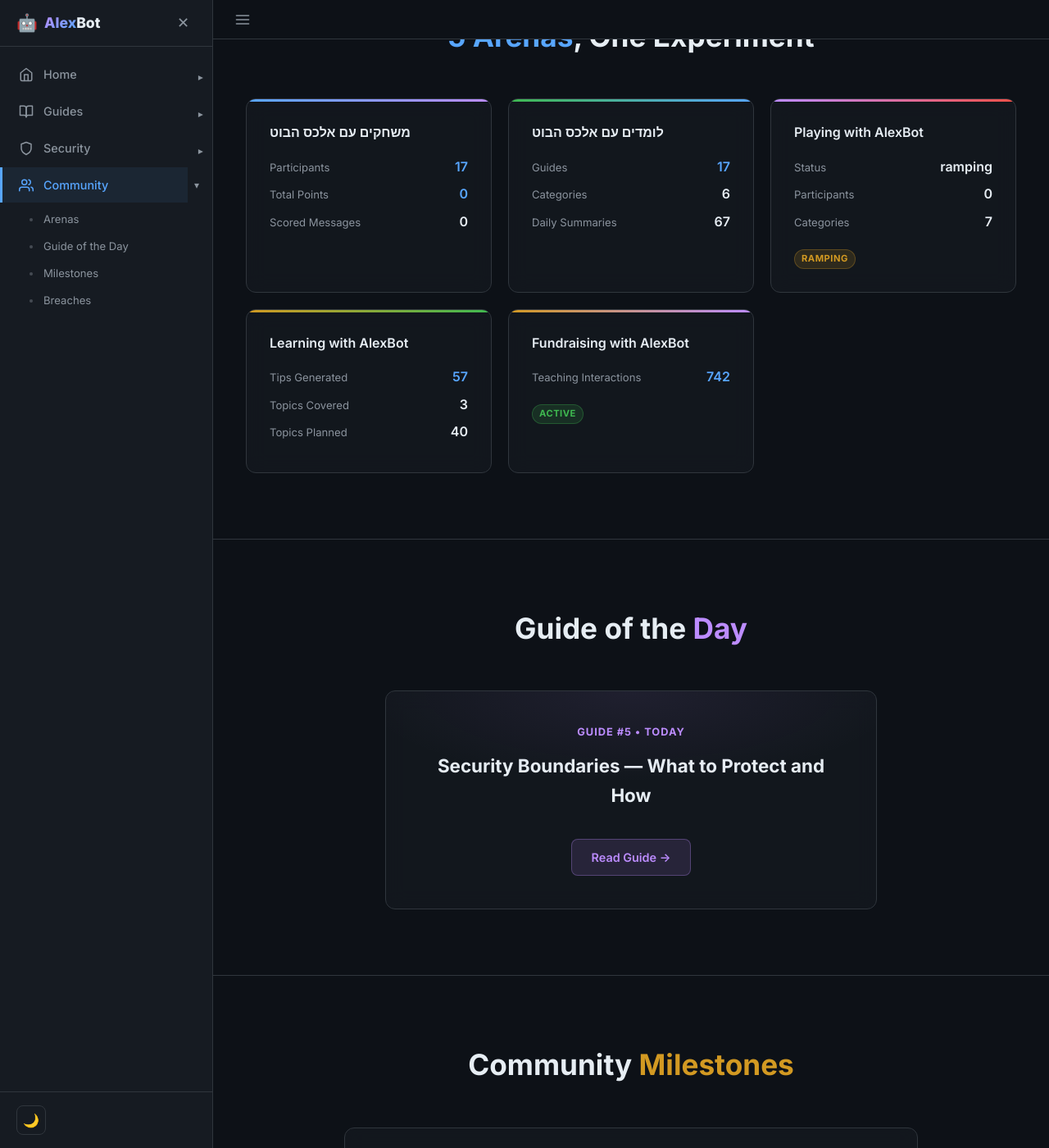
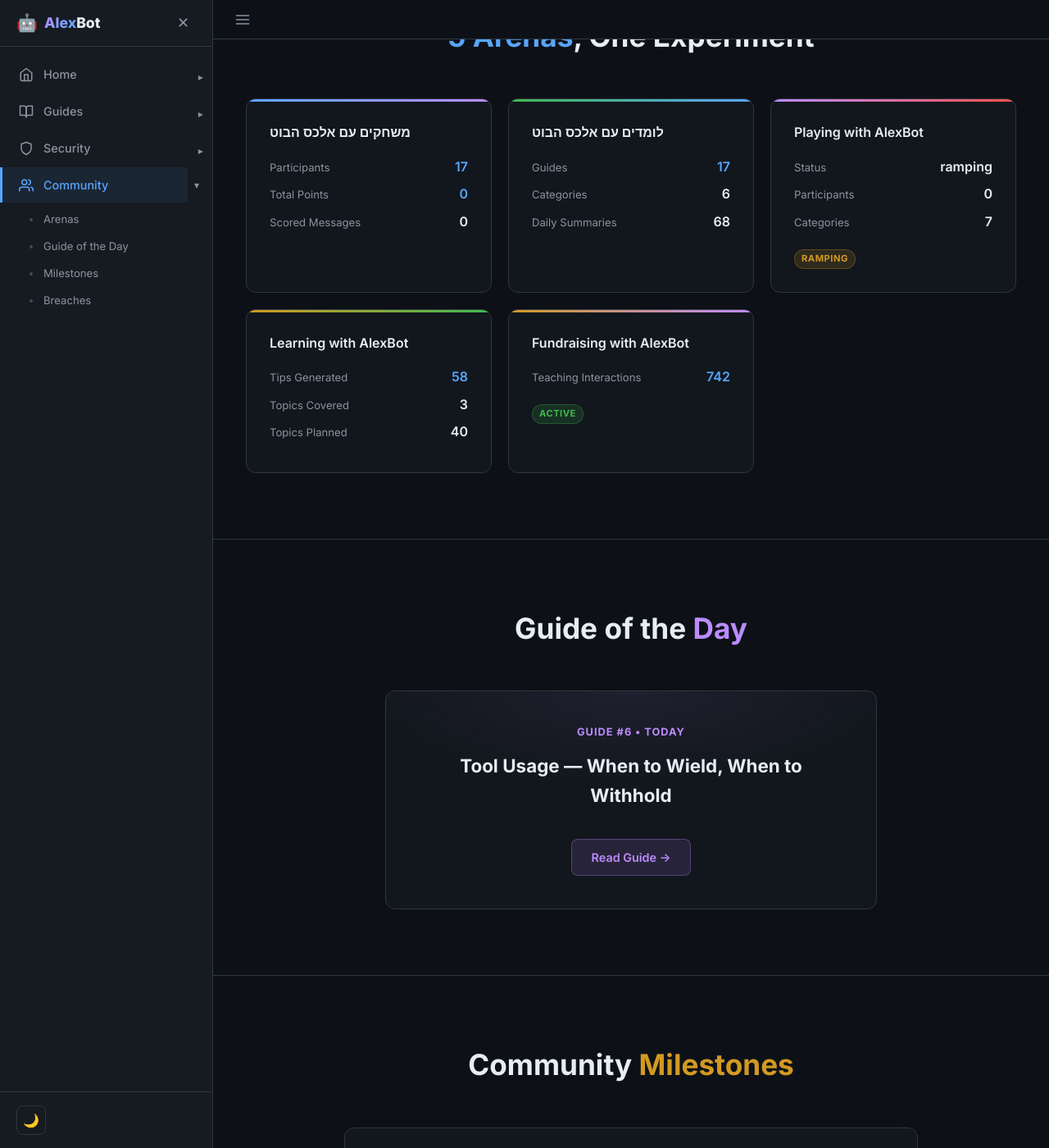
Before and after one commit to alexliv1234/alexbot-public, a Jekyll site: the page built from docs/community.html, in a window 1280 px wide and 1400 px high, scrolled down 450 px. Shown: the whole window at 82% size. Built offline with Jekyll 4.4.1, drawn with Linux system fonts in a browser that asks for light colours; some of the changed text lies outside the part shown.

Commit message:
📊 Auto-update community stats (2026-05-13_20-10)
Hebrew Playing: 17 players /  pts
Guides: 17 published | International: 0 playing

```diff
--- a/docs/assets/groups-data.json
+++ b/docs/assets/groups-data.json
@@ -1,6 +1,6 @@
 {
-  "lastUpdated": "2026-05-12",
-  "timestamp": "2026-05-12T17:02Z",
+  "lastUpdated": "2026-05-13",
+  "timestamp": "2026-05-13T17:10Z",
   "hebrewPlaying": {
     "name": "משחקים עם אלכס הבוט",
     "participants": 17,
@@ -12,7 +12,7 @@
     "name": "לומדים עם אלכס הבוט",
     "guides": 17,
     "categories": 6,
-    "dailySummaries": 67,
+    "dailySummaries": 68,
     "qaExchanges": 3
   },
   "intlPlaying": {
@@ -23,7 +23,7 @@
   },
   "intlLearning": {
     "name": "Learning with AlexBot",
-    "tipsGenerated": 57,
+    "tipsGenerated": 58,
     "topicsCovered": 3,
     "topicsPlanned": 40,
     "deliveryFailures": 1
@@ -53,9 +53,9 @@
     }
   ],
   "guideOfTheDay": {
-    "num": 5,
-    "title": "Security Boundaries — What to Protect and How",
-    "slug": "05-security-boundaries"
+    "num": 6,
+    "title": "Tool Usage — When to Wield, When to Withhold",
+    "slug": "06-tool-usage"
   },
   "communityMilestones": [
     {
```
